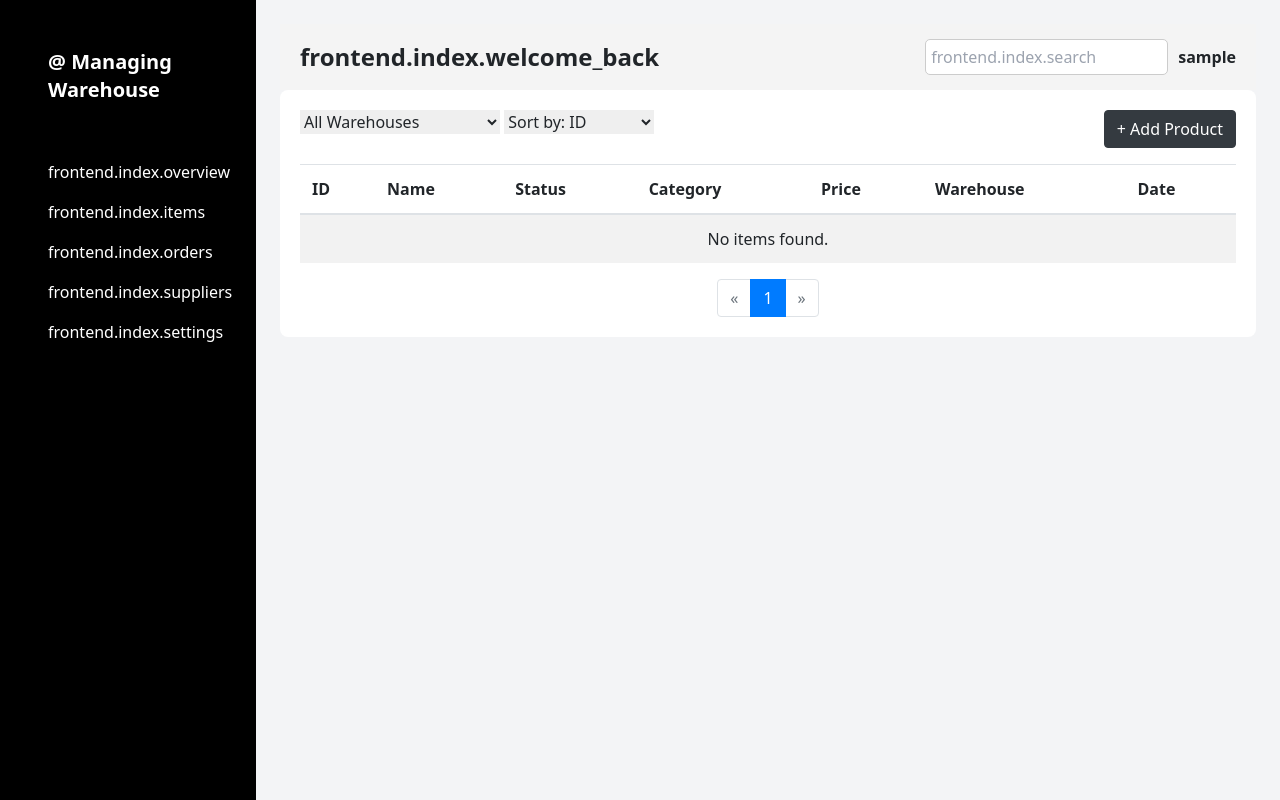
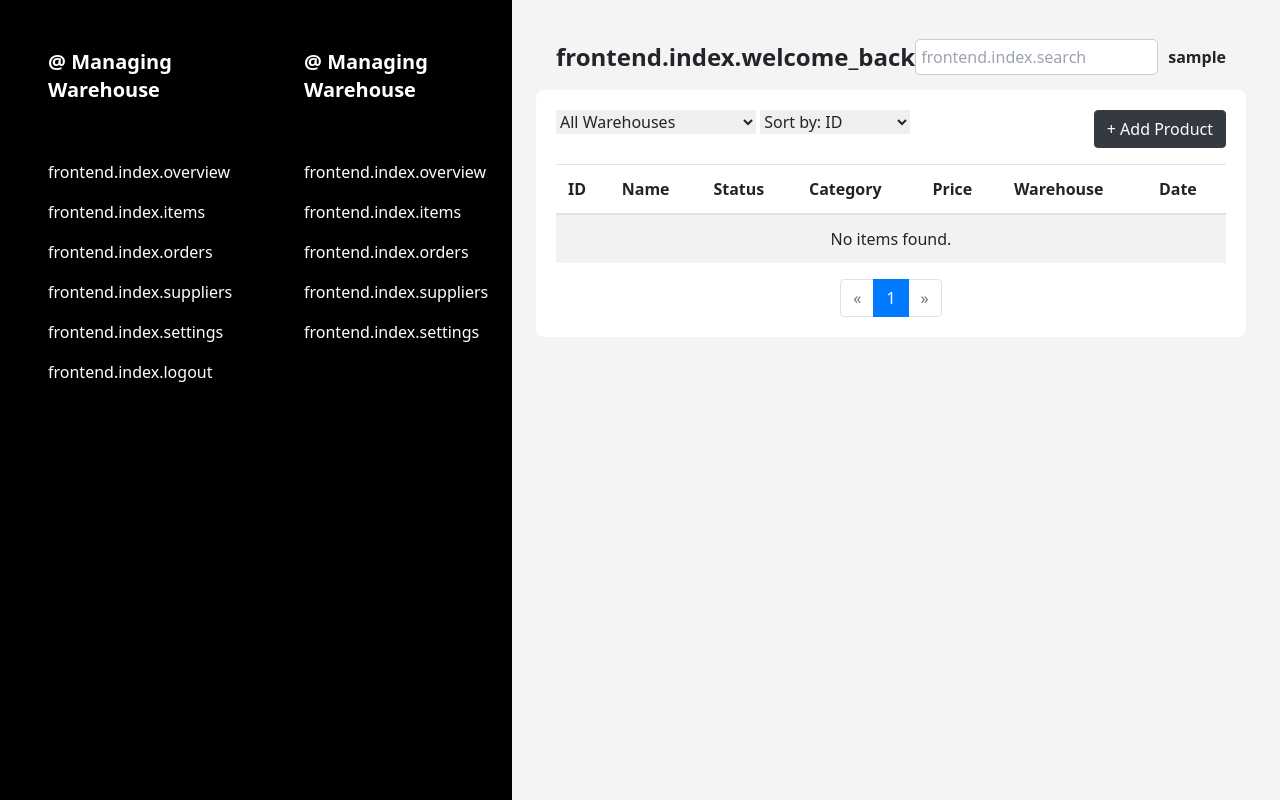
Before and after one commit to Makhuta/VPSI---system-for-managing-warehouse, a Django app: page /en/items/ in a window 1280 px wide. Run offline with Django 4.2, Linux system fonts and the light colour scheme; the visitor is signed in with stand-in values (Sample User, id 1); data that the repository does not hold is empty; some libraries are stand-ins or nearby versions.

Commit message:
Change
- moved the aside to base.html file

```diff
--- a/warehouse-manager/frontend/templates/base.html
+++ b/warehouse-manager/frontend/templates/base.html
@@ -1,4 +1,5 @@
 {% load static %}
+{% load i18n %}
 
 <!DOCTYPE html>
 <html>
@@ -17,9 +18,31 @@
     {% block styles %}{% endblock %}
 </head>
 <body class="bg-gray-100 font-sans">
-    <!-- Main Content -->
-    {% block main %}
-    {% endblock %}
+    <div class="flex h-screen">
+        <!-- Sidebar -->
+        <aside class="w-64 bg-black text-white p-5">
+            <h1 class="text-xl font-bold">@ Managing Warehouse</h1>
+            <nav class="mt-5">
+                <ul>
+                    <li class="py-2"><a href="{% url 'index' %}" class="hover:text-gray-400">{% trans "frontend.index.overview" %}</a></li>
+                    <li class="py-2"><a href="{% url 'items' %}" class="hover:text-gray-400">{% trans "frontend.index.items" %}</a></li>
+                    <li class="py-2"><a href="#" class="hover:text-gray-400">{% trans "frontend.index.orders" %}</a></li>
+                    <li class="py-2"><a href="#" class="hover:text-gray-400">{% trans "frontend.index.suppliers" %}</a></li>
+                    {% if user.is_authenticated %}
+                        <li class="py-2"><a href="{% url 'settings' %}" class="hover:text-gray-400">{% trans "frontend.index.settings" %}</a></li>
+                    {% else %}
+                    {% endif %}
+                    {% if user.is_authenticated %}
+                        <li class="pt-2"><a href="{% url 'logout' %}" class="hover:text-gray-400">{% trans "frontend.index.logout" %}</a></li>
+                    {% else %}
+                    {% endif %}
+                </ul>
+            </nav>
+        </aside>
+        <!-- Main Content -->
+        {% block main %}
+        {% endblock %}
+    </div>
     <script src="https://code.jquery.com/jquery-3.2.1.slim.min.js" integrity="sha384-KJ3o2DKtIkvYIK3UENzmM7KCkRr/rE9/Qpg6aAZGJwFDMVNA/GpGFF93hXpG5KkN" crossorigin="anonymous"></script>
     <script src="https://cdn.jsdelivr.net/npm/popper.js@1.12.9/dist/umd/popper.min.js" integrity="sha384-ApNbgh9B+Y1QKtv3Rn7W3mgPxhU9K/ScQsAP7hUibX39j7fakFPskvXusvfa0b4Q" crossorigin="anonymous"></script>
     <script src="https://cdn.jsdelivr.net/npm/bootstrap@4.0.0/dist/js/bootstrap.min.js" integrity="sha384-JZR6Spejh4U02d8jOt6vLEHfe/JQGiRRSQQxSfFWpi1MquVdAyjUar5+76PVCmYl" crossorigin="anonymous"></script>
```
